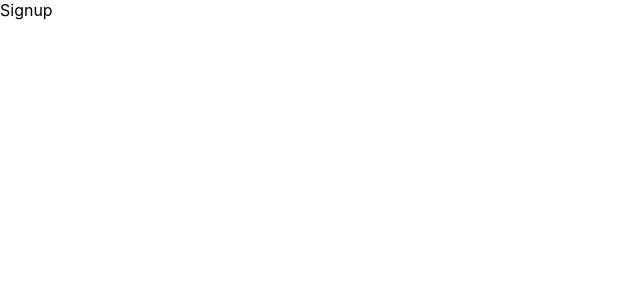
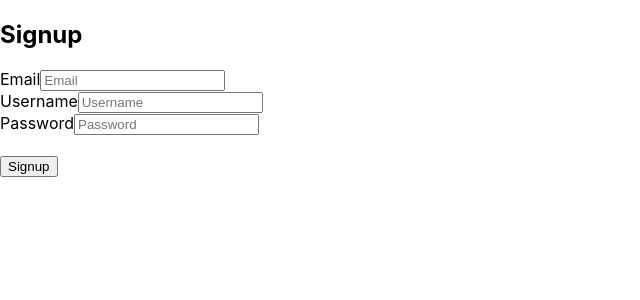
Before and after one commit to sivanagar/task-tracking-app, a React (Create React App) app in the folder client/: page /signup in a window 1280 px wide. Shown: the top 300 px of the page, without its empty margins (0-640 px from the left). Built offline with nearby package versions, Linux system fonts and the light colour scheme.

Commit message:
added forms to login and signup

```diff
--- a/client/src/pages/Login.js
+++ b/client/src/pages/Login.js
@@ -1,7 +1,40 @@
-import React from 'react'
+import {React, useState} from "react";
 
 export default function Login() {
+  const [email, setEmail] = useState("");
+  const [password, setPassword] = useState("");
+
+  const handleSubmit = async (e) => {
+    e.preventDefault();
+
+    console.log({ email, password });
+  };
+
   return (
-    <div>Login</div>
-  )
+    <div>
+      <h2>Login</h2>
+      <form onSubmit={handleSubmit}>
+        <div>
+          <label>Email</label>
+          <input
+            type="email"
+            placeholder="Email"
+            value={email}
+            onChange={(e) => setEmail(e.target.value)}
+          />
+        </div>
+        <div>
+          <label>Password</label>
+          <input
+            type="password"
+            placeholder="Password"
+            value={password}
+            onChange={(e) => setPassword(e.target.value)}
+          />
+        </div>
+        <br />
+        <button type="submit">Login</button>
+      </form>
+    </div>
+  );
 }
--- a/client/src/pages/Signup.js
+++ b/client/src/pages/Signup.js
@@ -1,7 +1,53 @@
-import React from 'react'
+import {React, useState} from 'react'
 
 export default function Signup() {
+  const [email, setEmail] = useState("");
+  const [password, setPassword] = useState("");
+  const [userName, setUserName] = useState("");
+
+  const handleSubmit = async (e) => {
+    e.preventDefault();
+
+    console.log
+    ({ email, password, userName });
+  }
+
   return (
-    <div>Signup</div>
+    <div>
+      <h2>Signup</h2>
+      <form onSubmit={handleSubmit}>
+        <div>
+          <label>Email</label>
+          <input
+            type="email"
+            placeholder="Email"
+            value={email}
+            onChange={(e) => setEmail(e.target.value)}
+          />
+        </div>
+        <div>
+          <label>Username</label>
+          <input
+            type="text"
+            placeholder="Username"
+            value={userName}
+            onChange={(e) => setUserName(e.target.value)}
+          />
+        </div>
+        <div>
+          <label>Password</label>
+          <input
+            type="password"
+            placeholder="Password"
+            value={password}
+            onChange={(e) => setPassword(e.target.value)}
+          />
+        </div>
+        <br />
+        <button type="submit">Signup</button>
+      </form>
+
+
+      </div>
   )
 }
```
